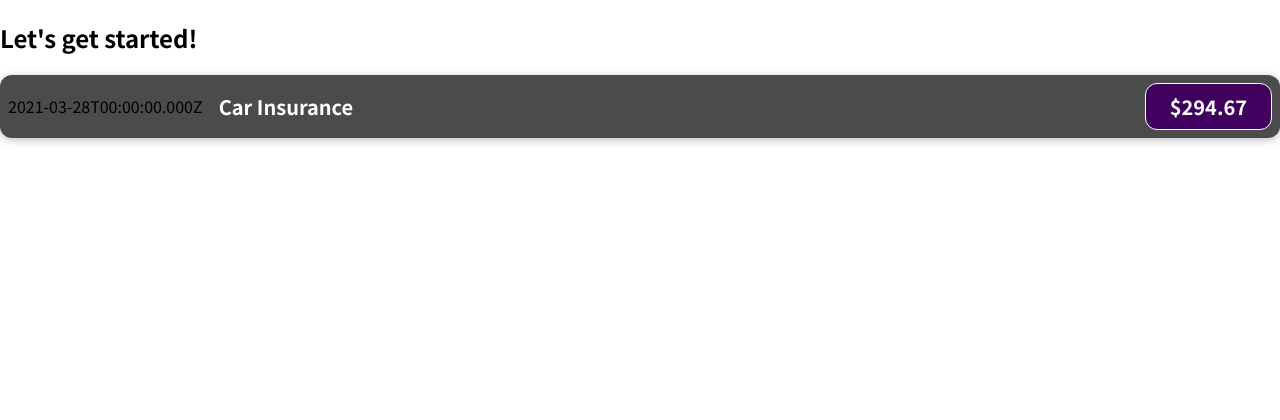
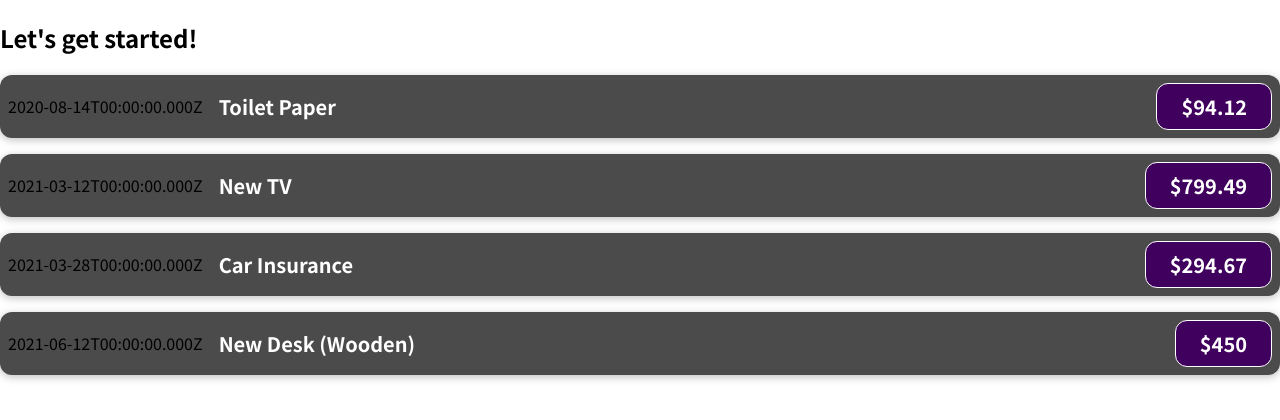
Before and after one commit to 09eric09/expense-tracker, a React (Create React App) app: page / in a window 1280 px wide. Shown: the top 420 px of the page. Built offline with nearby package versions, Linux system fonts and the light colour scheme.

Commit message:
added props to each component and passed the props to the ExpenseItem.js file

```diff
--- a/src/App.js
+++ b/src/App.js
@@ -1,11 +1,35 @@
 import ExpenseItem from "./components/ExpenseItem";
 
+function App() {
+  const expenses = [
+    {
+      id: 'e1',
+      title: 'Toilet Paper',
+      amount: 94.12,
+      date: new Date(2020, 7, 14),
+    },
+    { id: 'e2', title: 'New TV', amount: 799.49, date: new Date(2021, 2, 12) },
+    {
+      id: 'e3',
+      title: 'Car Insurance',
+      amount: 294.67,
+      date: new Date(2021, 2, 28),
+    },
+    {
+      id: 'e4',
+      title: 'New Desk (Wooden)',
+      amount: 450,
+      date: new Date(2021, 5, 12),
+    },
+  ];
 
-function App() {
   return (
     <div>
       <h2>Let's get started!</h2>
-      <ExpenseItem/>
+      <ExpenseItem title={expenses[0].title} amount={expenses[0].amount} date={expenses[0].date}/>
+      <ExpenseItem title={expenses[1].title} amount={expenses[1].amount} date={expenses[1].date}/>
+      <ExpenseItem title={expenses[2].title} amount={expenses[2].amount} date={expenses[2].date}/>
+      <ExpenseItem title={expenses[3].title} amount={expenses[3].amount} date={expenses[3].date}/>
     </div>
   );
 }
--- a/src/components/ExpenseItem.js
+++ b/src/components/ExpenseItem.js
@@ -1,17 +1,14 @@
 import React from 'react';
 import './ExpenseItem.css';
 
-const ExpenseItem = () => {
-  const expenseDate = new Date(2021, 2, 28);
-  const expenseTitle = 'Car Insurance';
-  const expenseAmount = 294.67;
+const ExpenseItem = (props) => {
 
   return (
   <div className="expense-item">
-    <div>{expenseDate.toISOString()}</div>
+    <div>{props.date.toISOString()}</div>
     <div className="expense-item__description">
-      <h2>{expenseTitle}</h2>
-      <div className="expense-item__price">${expenseAmount}</div>
+      <h2>{props.title}</h2>
+      <div className="expense-item__price">${props.amount}</div>
     </div>
 
   </div>
```
